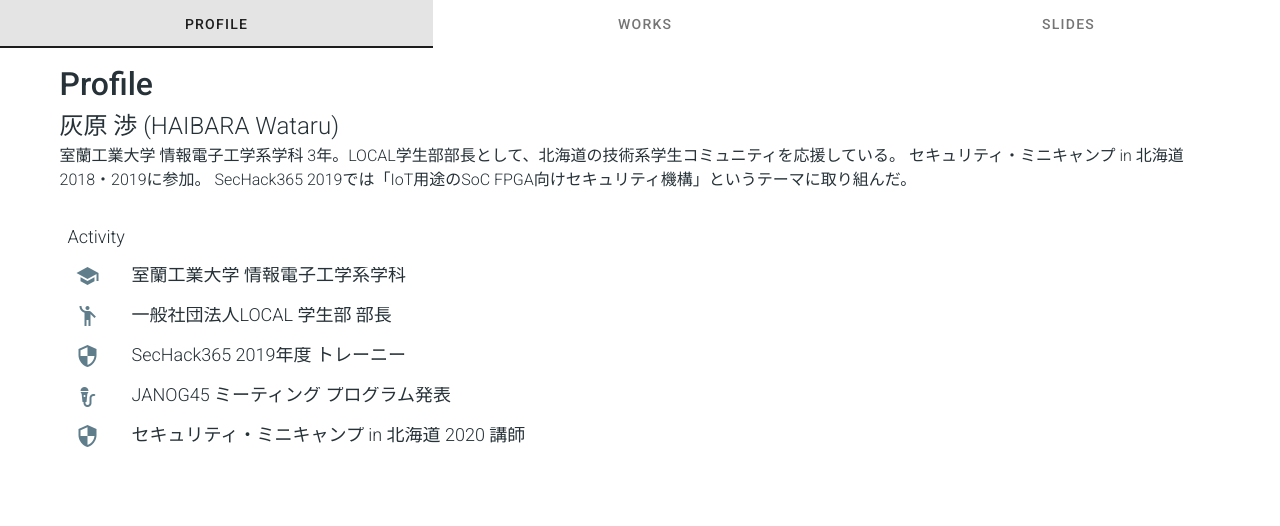
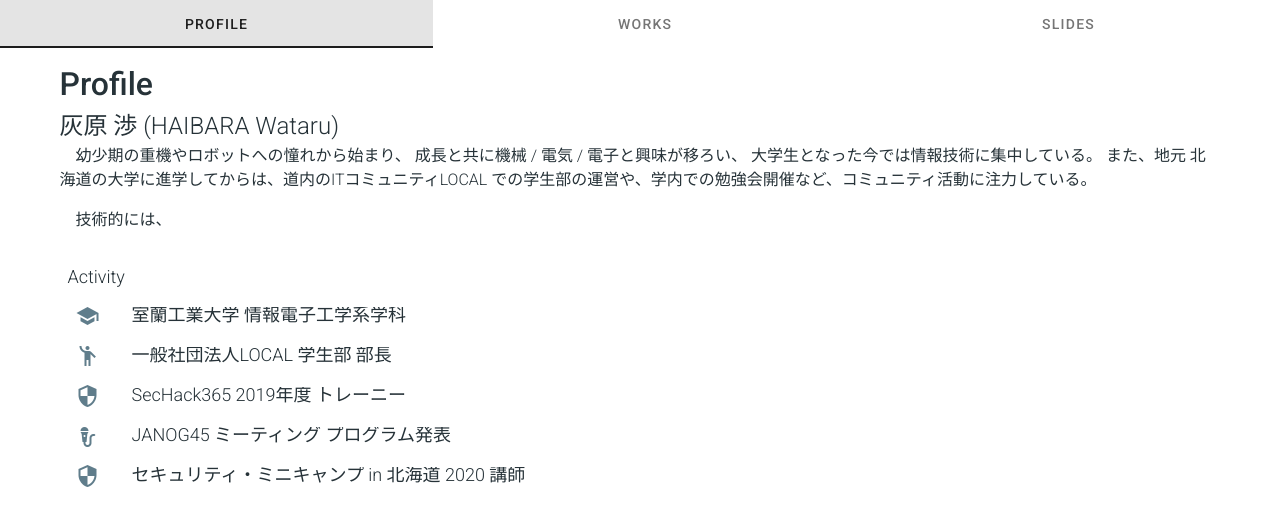
Before and after one commit to w-haibara/portfolio, a Vue app: page /#/profile in a window 1280 px wide. Shown: the top 526 px of the page. Built offline with nearby package versions, Linux system fonts and the light colour scheme.

Commit message:
Update Profile.vue

```diff
--- a/src/views/Profile.vue
+++ b/src/views/Profile.vue
@@ -7,12 +7,14 @@
           <h1 class="font-weight-medium">Profile</h1>
           <h2 class="font-weight-light">灰原 渉 (HAIBARA Wataru)</h2>
           <v-spacer />
-          <p class="font-weight-light">
-            室蘭工業大学 情報電子工学系学科
-            3年。LOCAL学生部部長として、北海道の技術系学生コミュニティを応援している。
-            セキュリティ・ミニキャンプ in 北海道 2018・2019に参加。 SecHack365
-            2019では「IoT用途のSoC
-            FPGA向けセキュリティ機構」というテーマに取り組んだ。
+          <p class="paragraph font-weight-light">
+            幼少期の重機やロボットへの憧れから始まり、 成長と共に機械 / 電気 /
+            電子と興味が移ろい、 大学生となった今では情報技術に集中している。
+            また、地元 北海道の大学に進学してからは、道内のITコミュニティLOCAL
+            での学生部の運営や、学内での勉強会開催など、コミュニティ活動に注力している。
+          </p>
+          <p class="paragraph font-weight-light">
+          技術的には、
           </p>
         </v-flex>
         <v-flex>
@@ -90,3 +92,9 @@ export default {
   }),
 };
 </script>
+
+<style scoped>
+.paragraph {
+  text-indent: 1em;
+}
+</style>
```
